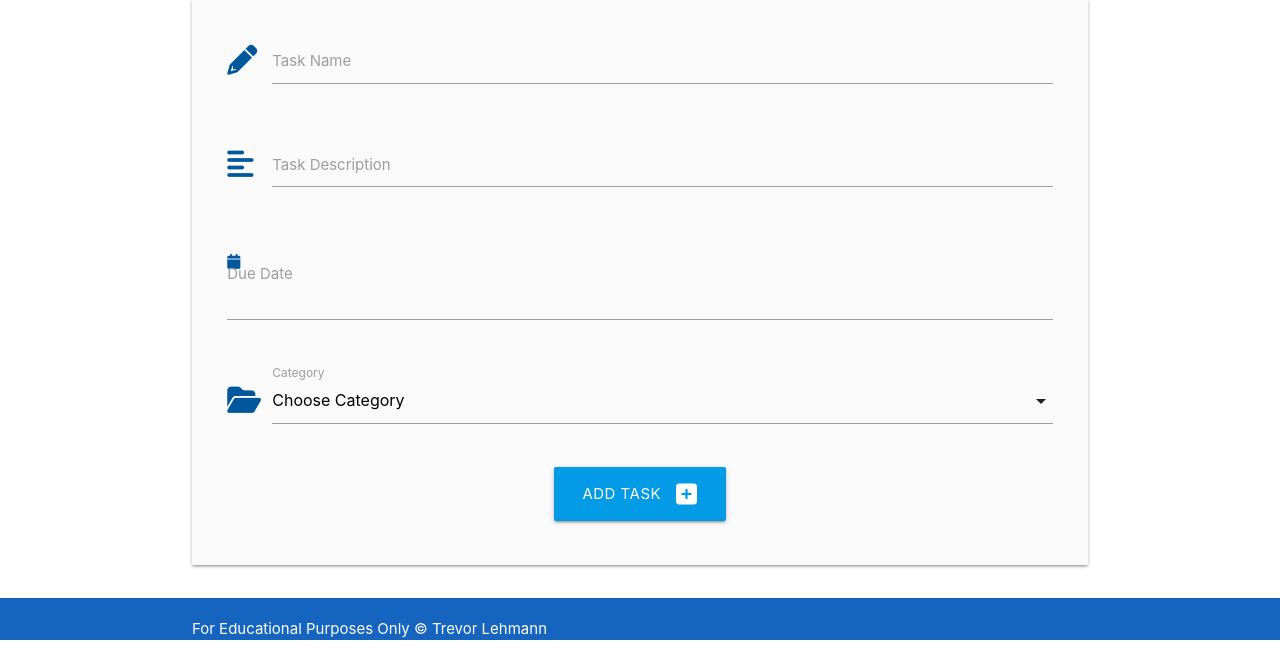
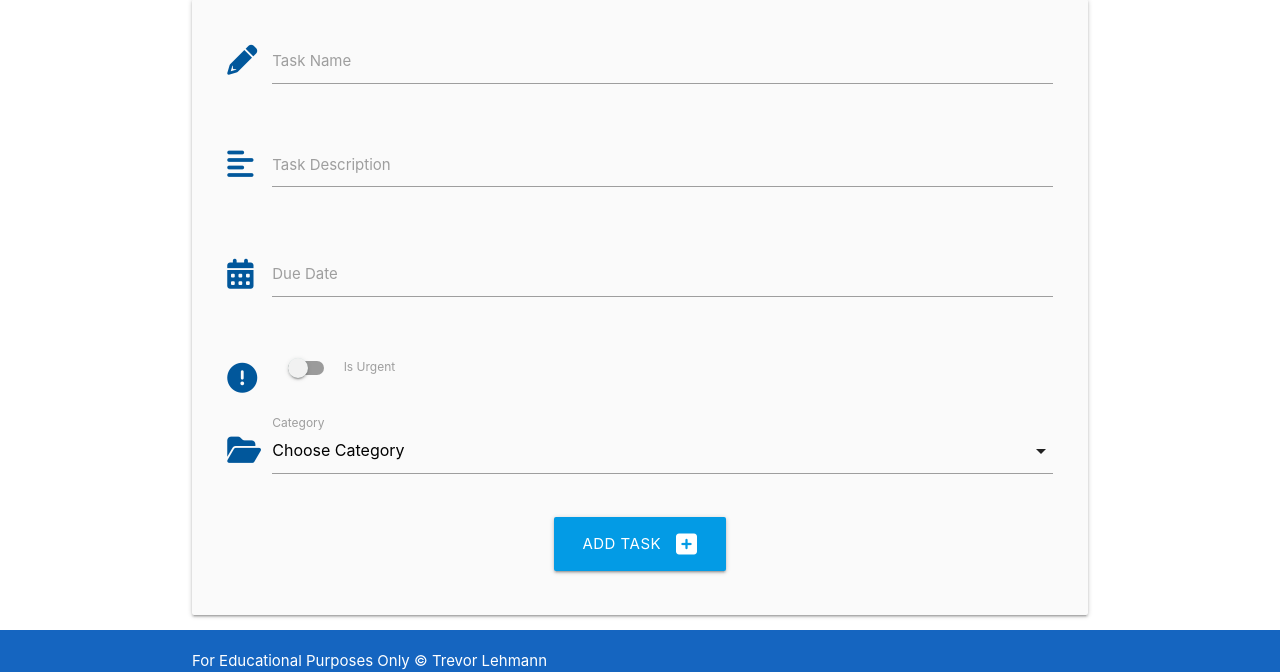
Before and after one commit to trevthedev777/Task-Manager-Application, a Flask app: page /add_task in a window 1280 px wide. Shown: the part 160-832 px from the top of the page. Before the commit the page ends 800 px from the top, so only its background shows below. Run offline with Flask 2, Linux system fonts and the light colour scheme; data that the repository does not hold is empty; some libraries are stand-ins or nearby versions.

Commit message:
Creat add_task function and test that it works and redirects to add task page

```diff
--- a/taskmanager/templates/add_task.html
+++ b/taskmanager/templates/add_task.html
@@ -3,39 +3,47 @@
 
 <h3 class="light-blue-text text-darken-4 center-align">Add Task</h3>
 
-
 <div class="row card-panel grey lighten-5">
     <form class="col s12" method="POST" action="{{ url_for('add_task') }}">
-
-        <!-- Task Name -->
+        <!-- task name -->
         <div class="row">
             <div class="input-field col s12">
                 <i class="fas fa-pencil-alt prefix light-blue-text text-darken-4"></i>
-                <input id="task_name" name="task_name" type="text" class="validate" minlength="5" maxlength="50" required>
+                <input id="task_name" name="task_name" minlength="5" maxlength="50" type="text" class="validate" required>
                 <label for="task_name">Task Name</label>
             </div>
         </div>
-
-        <!-- Task Description -->
+        <!-- task description -->
         <div class="row">
             <div class="input-field col s12">
                 <i class="fas fa-align-left prefix light-blue-text text-darken-4"></i>
-                <textarea id="task_description" description="task_description"
-                    type="text" class="materialize-textarea validate" minlength="5" maxlength="200" required></textarea>
+                <textarea id="task_description" name="task_description" minlength="5" maxlength="200"
+                    type="text" class="materialize-textarea validate" required></textarea>
                 <label for="task_description">Task Description</label>
             </div>
         </div>
-
-        <!-- Due Date -->
+        <!-- due date -->
         <div class="row">
             <div class="input-field col s12">
-                <i class="fas fa-calendar light-blue-text text-darken-4"></i>
-                <input id="due_date" name="due_date" type="text" class="datepicker validate" minlength="5" maxlength="50" required>
+                <i class="fas fa-calendar-alt prefix light-blue-text text-darken-4"></i>
+                <input id="due_date" name="due_date" type="text" class="datepicker validate" required>
                 <label for="due_date">Due Date</label>
             </div>
         </div>
-
-        <!-- category_id -->
+        <!-- is urgent -->
+        <div class="row">
+            <div class="input-field col s12">
+                <div class="switch">
+                    <i class="fas fa-exclamation-circle prefix light-blue-text text-darken-4"></i>
+                    <label for="is_urgent">
+                        <input id="is_urgent" name="is_urgent" type="checkbox">
+                        <span class="lever"></span>
+                        Is Urgent
+                    </label>
+                </div>
+            </div>
+        </div>
+        <!-- category id -->
         <div class="row">
             <div class="input-field col s12">
                 <i class="fas fa-folder-open prefix light-blue-text text-darken-4"></i>
@@ -48,18 +56,15 @@
                 <label for="category_id">Category</label>
             </div>
         </div>
-
-
-
-        <!-- Submit Button -->
+        <!-- submit button -->
         <div class="row">
             <div class="col s12 center-align">
                 <button type="submit" class="btn-large light-blue darken-1">
-                    Add task <i class="fas fa-plus-square right"></i>
+                    Add Task <i class="fas fa-plus-square right"></i>
                 </button>
             </div>
-    </div>
+        </div>
     </form>
-  </div>
+</div>
 
 {% endblock %}
```
